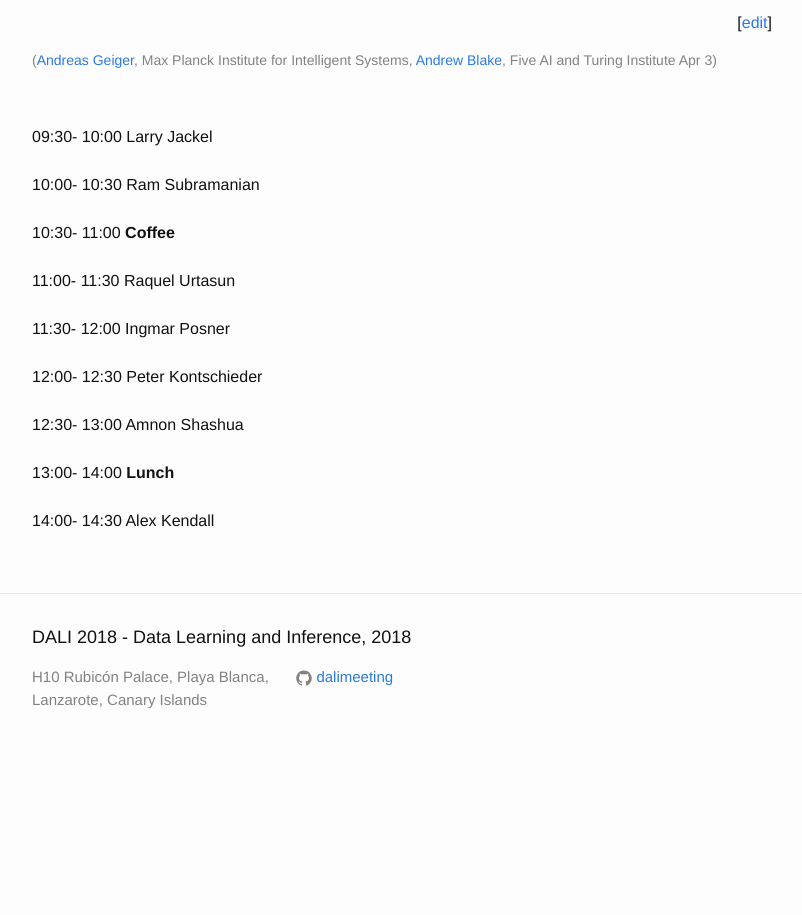
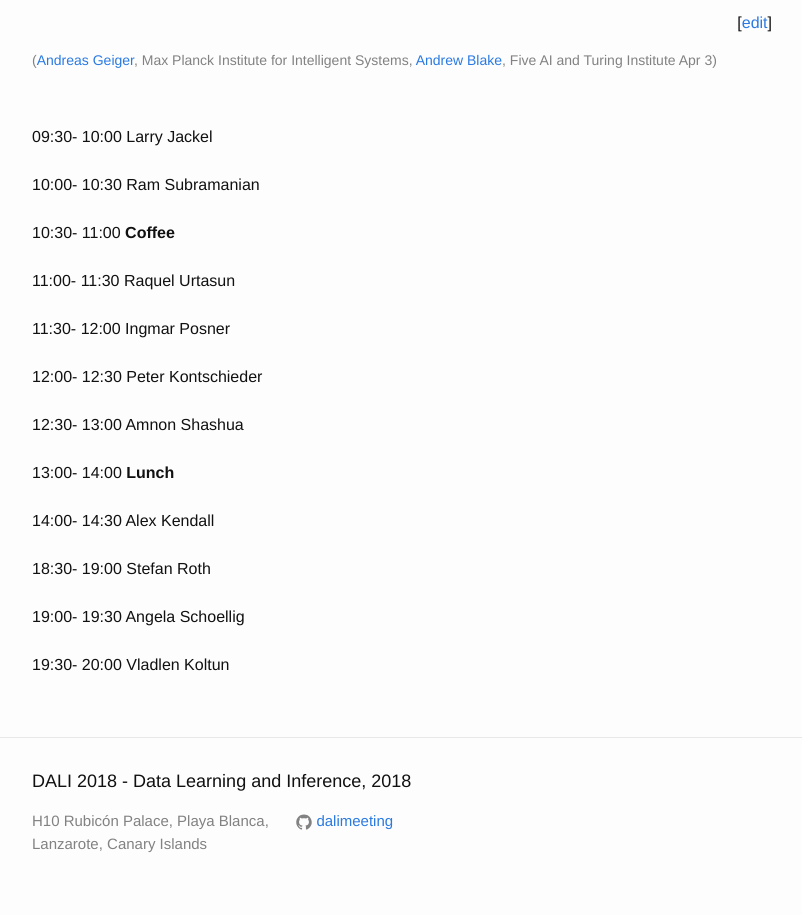
Before and after one commit to dalimeeting/dalimeeting.github.io, a Jekyll site: the page built from _posts/2018-04-03-autonomous-driving.md, in a window 1280 px wide. Shown: the part 484-1399 px from the top of the page, without its empty margins (238-1040 px from the left). Built offline with Jekyll 4.4.1, drawn with Linux system fonts in a browser that asks for light colours; before the commit the page ends 1255 px from its top, so only the background shows below that.

Commit message:
Update 2018-04-03-autonomous-driving.md

```diff
--- a/_posts/2018-04-03-autonomous-driving.md
+++ b/_posts/2018-04-03-autonomous-driving.md
@@ -86,5 +86,32 @@
   youtube:
   start: "14:00"
   end: "14:30"
+- title:
+  author:
+  - given: Stefan
+    family: Roth
+    url:
+    institute:
+  youtube:
+  start: "18:30"
+  end: "19:00"
+- title:
+  author:
+  - given: Angela
+    family: Schoellig
+    url:
+    institute:
+  youtube:
+  start: "19:00"
+  end: "19:30"
+- title:
+  author:
+  - given: Vladlen
+    family: Koltun
+    url:
+    institute:
+  youtube:
+  start: "19:30"
+  end: "20:00"
 speakers:
 ---
```
